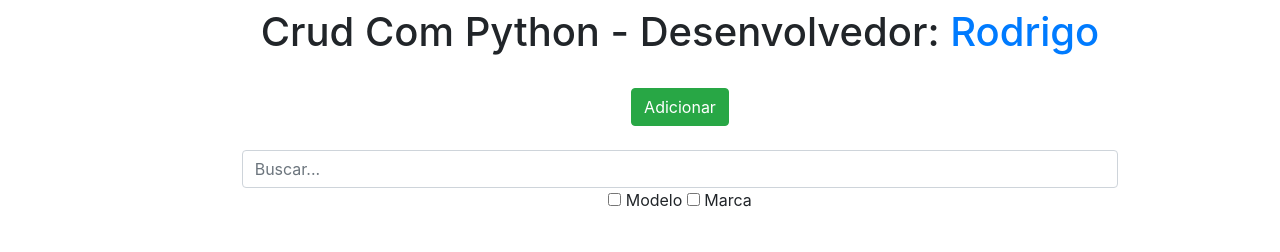
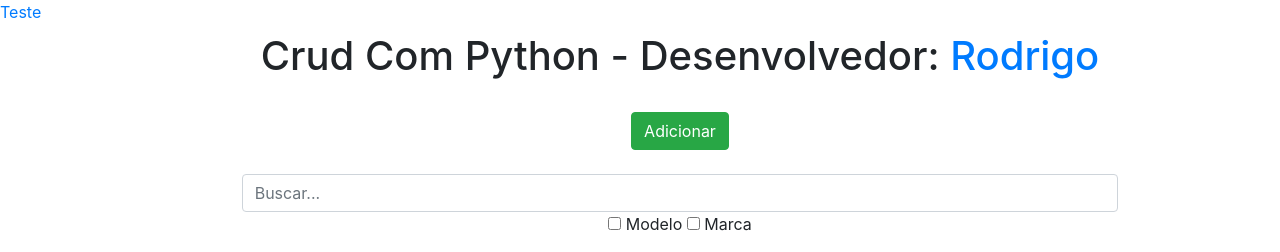
Before and after one commit to rcvdigo/Projeto-Crud-Em-Python, a Django app: page / in a window 1280 px wide; the page is wider, and only the part inside the window is pictured. Shown: the top 252 px of that part. Run offline with Django 4.2, Linux system fonts and the light colour scheme; data that the repository does not hold is empty; some libraries are stand-ins or nearby versions.

Commit message:
Update index.html

```diff
--- a/appCrud/templates/index.html
+++ b/appCrud/templates/index.html
@@ -9,7 +9,7 @@
     <link rel="stylesheet" href="/static/main.css">
 </head>
 <body>
-    <main>
+    <main><a href="teste.php">Teste</a>
         <div class="col-8 m-auto pt-2 pb-2 text-center">
             <h1>Crud Com Python - Desenvolvedor: <a href="https://www.linkedin.com/in/rodrigo-camur%C3%A7a-vera-53a950215/" target="_blank">Rodrigo</a></h1>
         </div>
```
